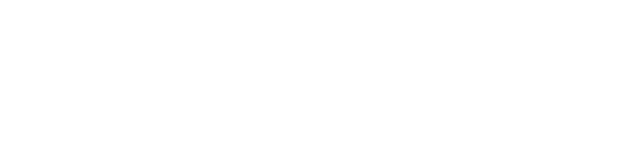
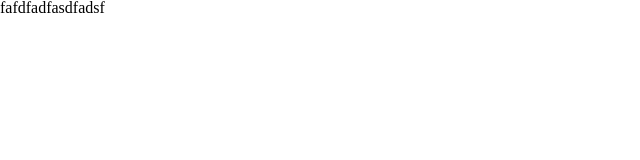
Before and after one commit to R1a07/RockCraft, a plain HTML site: page index.html in a window 1280 px wide. Shown: the whole page, without its empty margins (0-640 px from the left). Drawn offline with Linux system fonts and the light colour scheme.

Commit message:
Update index.html

```diff
--- a/index.html
+++ b/index.html
@@ -12,7 +12,7 @@
 
   </header>
   <main>
-
+    <h1>fafdfadfasdfadsf</h1>
   </main>
   <footer>
 
```
